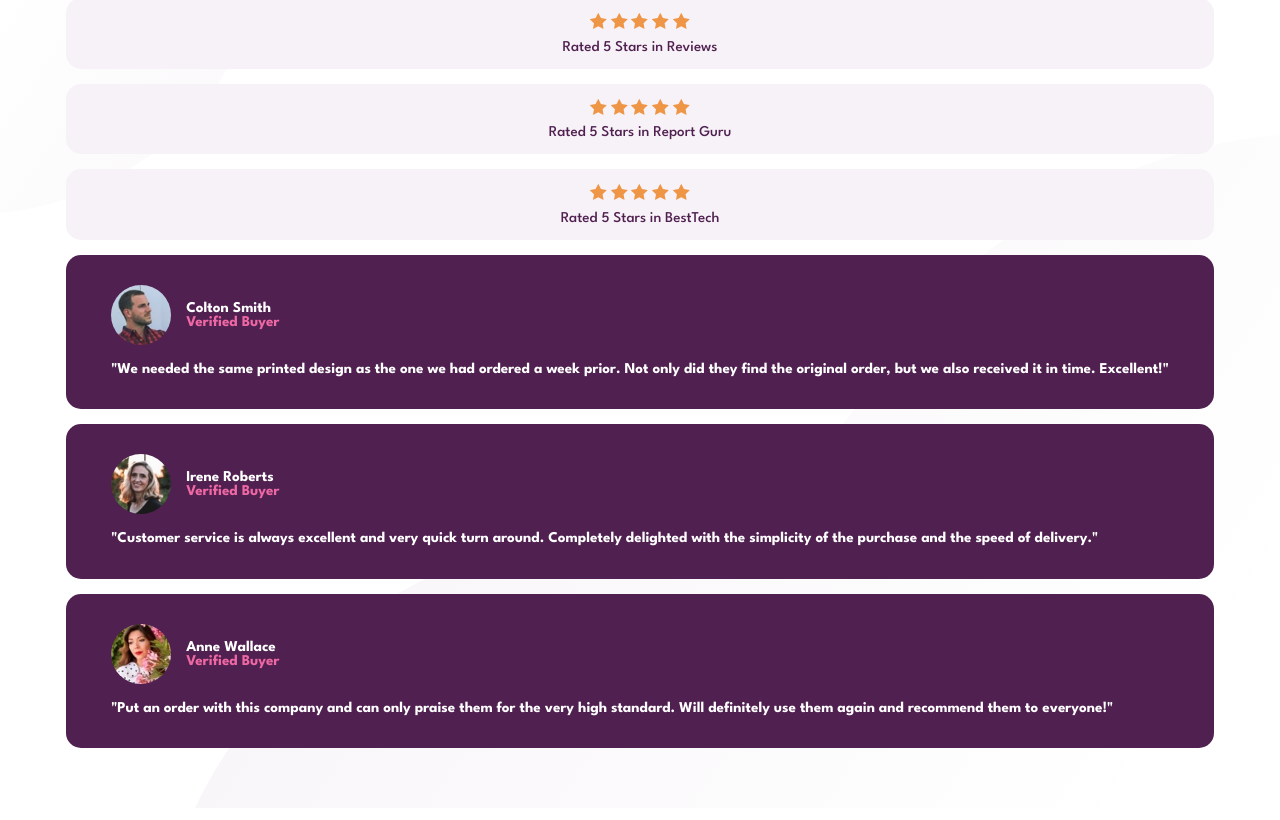
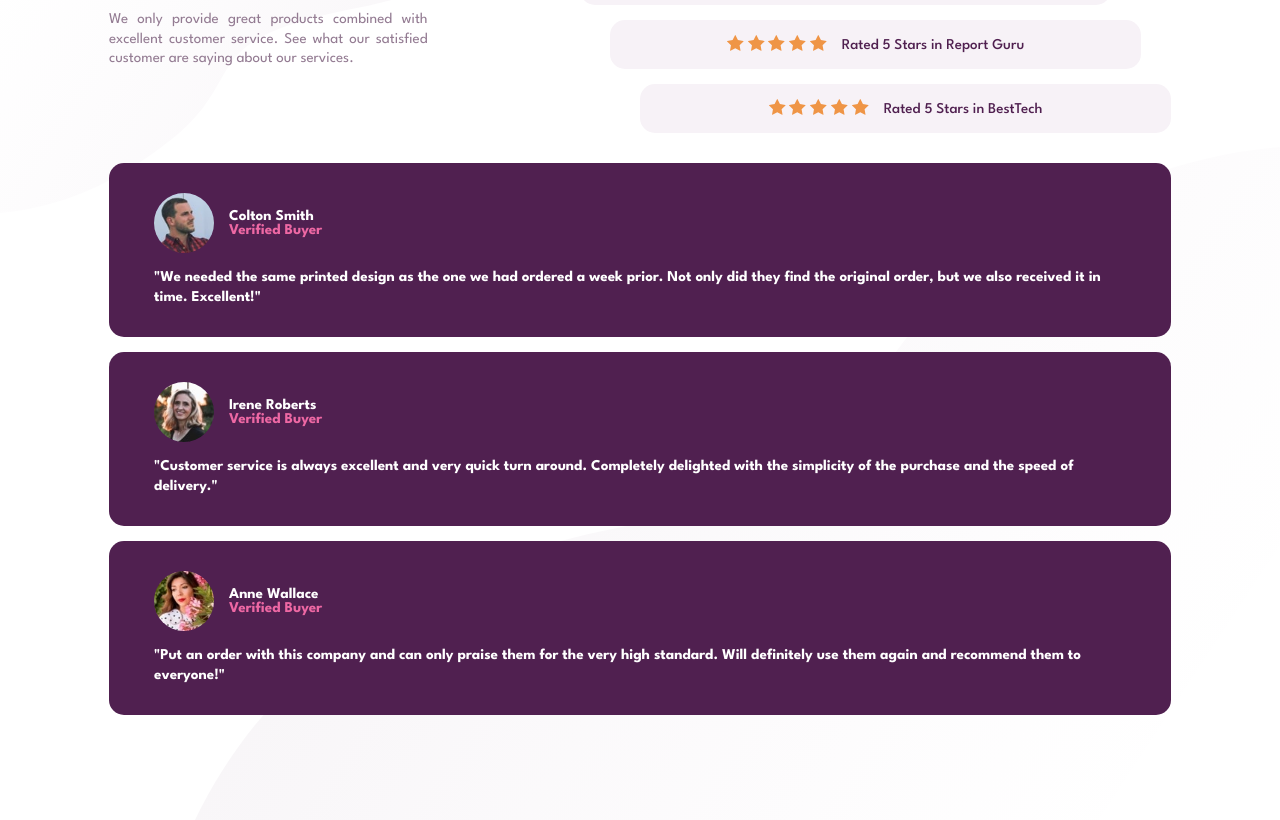
Before and after one commit to RicardoSerrano19/frontend_social-proof-section-master, a plain HTML site: page index.html in a window 1280 px wide. Shown: the part 149-969 px from the top of the page. Drawn offline with Linux system fonts and the light colour scheme.

Commit message:
style: add queries for rates and header

```diff
--- a/style.css
+++ b/style.css
@@ -33,9 +33,12 @@ body{
 main{
     max-width: 90%;
     margin: 3rem 0;
+    padding: 0;
 }
 .header{
     text-align: center;
+    line-height: 1.3rem;
+    padding-right: 0;
 }
 
 .header__title{
@@ -78,6 +81,7 @@ main{
     background-color: var(--very-dark-magenta);
     border-radius: 1rem;
     padding:2rem 3rem;
+    margin: 0;
     margin: 1rem 0;
 }
 
@@ -113,3 +117,43 @@ main{
     margin-top: 1rem;
     line-height: 1.3rem;
 }
+
+/* Media Queries */
+@media (min-width: 48rem){
+    main{
+        display: flex;
+        flex-direction: row;
+        flex-wrap: wrap;
+        padding: 3rem;
+    }
+
+    section{
+        flex: 1 1 50%;
+    }
+
+    .header{
+        text-align: justify;
+        padding-right: 20%;
+    }
+
+    .ratings__card{
+        display: flex;
+        justify-content: center;
+        align-items: center;
+        align-content: center;
+    }
+
+    .ratings__card:nth-child(1){
+        margin: 1rem 0 1rem -4rem;
+        width: 100%;
+    }
+
+    .ratings__card:nth-child(2){
+        margin: 1rem 0 1rem -2rem;
+        width: 100%;
+    }
+    .ratings__card__description{
+        margin: 0;
+        padding-left: 1rem;
+    }
+}
```
